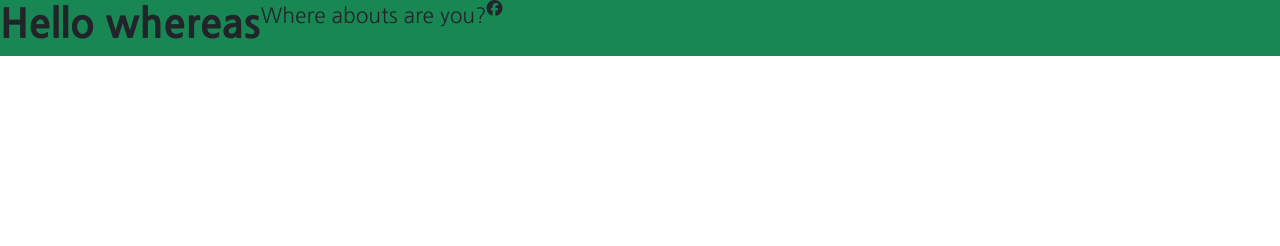
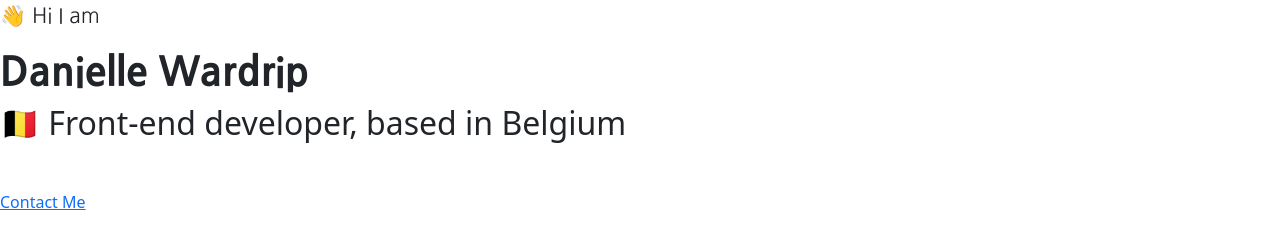
Before and after one commit to Dwardrip/Portfolio, a plain HTML site: page index.html in a window 1280 px wide. Drawn offline with nearby package versions, Linux system fonts and the light colour scheme.

Commit message:
Adding content

```diff
--- a/index.html
+++ b/index.html
@@ -18,14 +18,14 @@
 
 </head>
 <body>
-   <div class="d-flex bg-success">
-
-       <h1>Hello whereas</h1>
-
-       <p>Where abouts are you?</p>
-
-       <i class="fa-brands fa-facebook"></i>
-    </div>
+ <div class="hero">
+<p>👋 Hi I am</p>
+<h1>Danielle Wardrip</h1>
+<h2 class="mb-5">🇧🇪 Front-end developer, based in Belgium</h2>
+<div>
+    <a href="#" class="btn-branding" title="Contact Me">Contact Me</a>
+</div>
+ </div>
 
 </body>
 </html>
```
